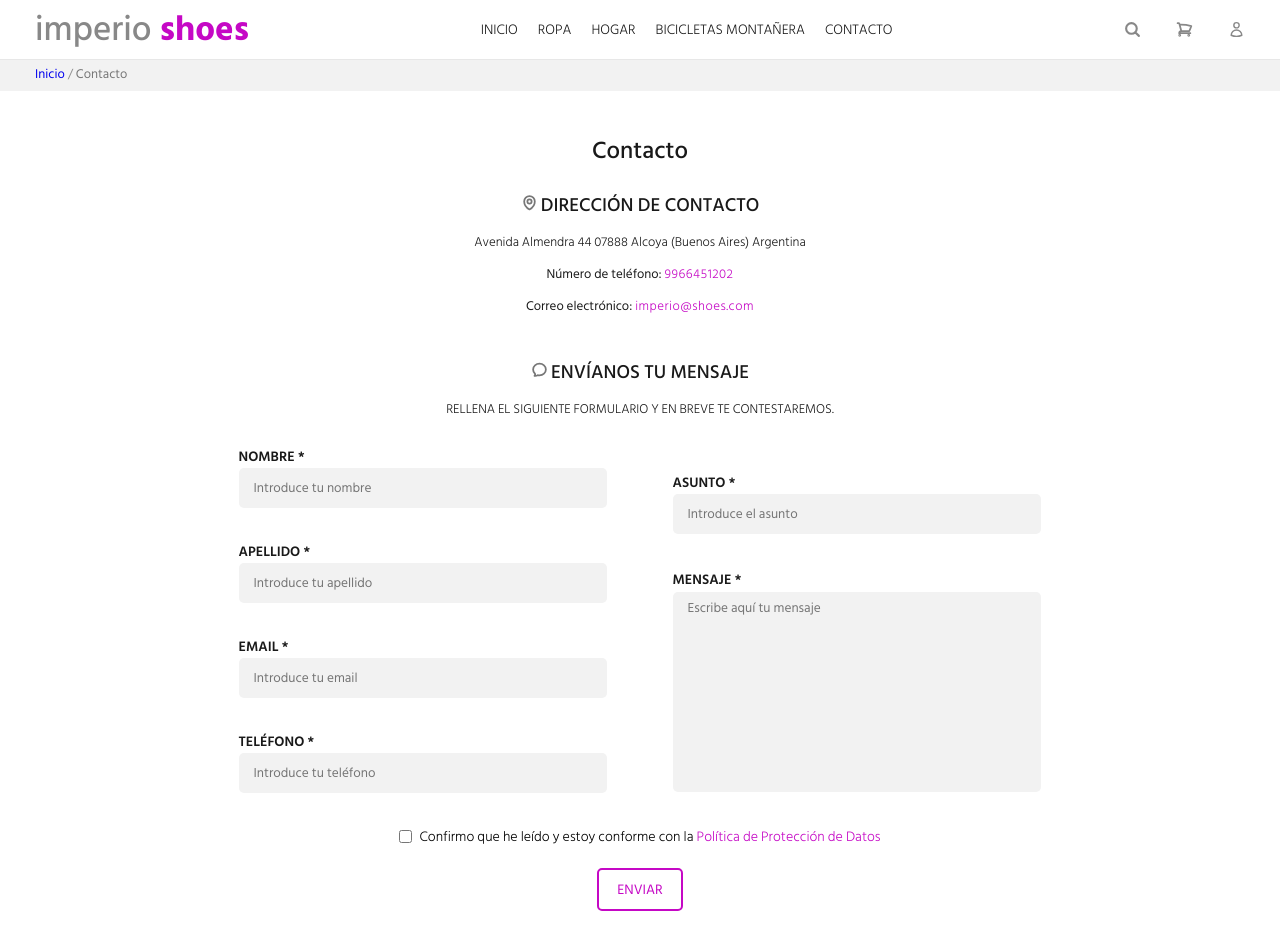
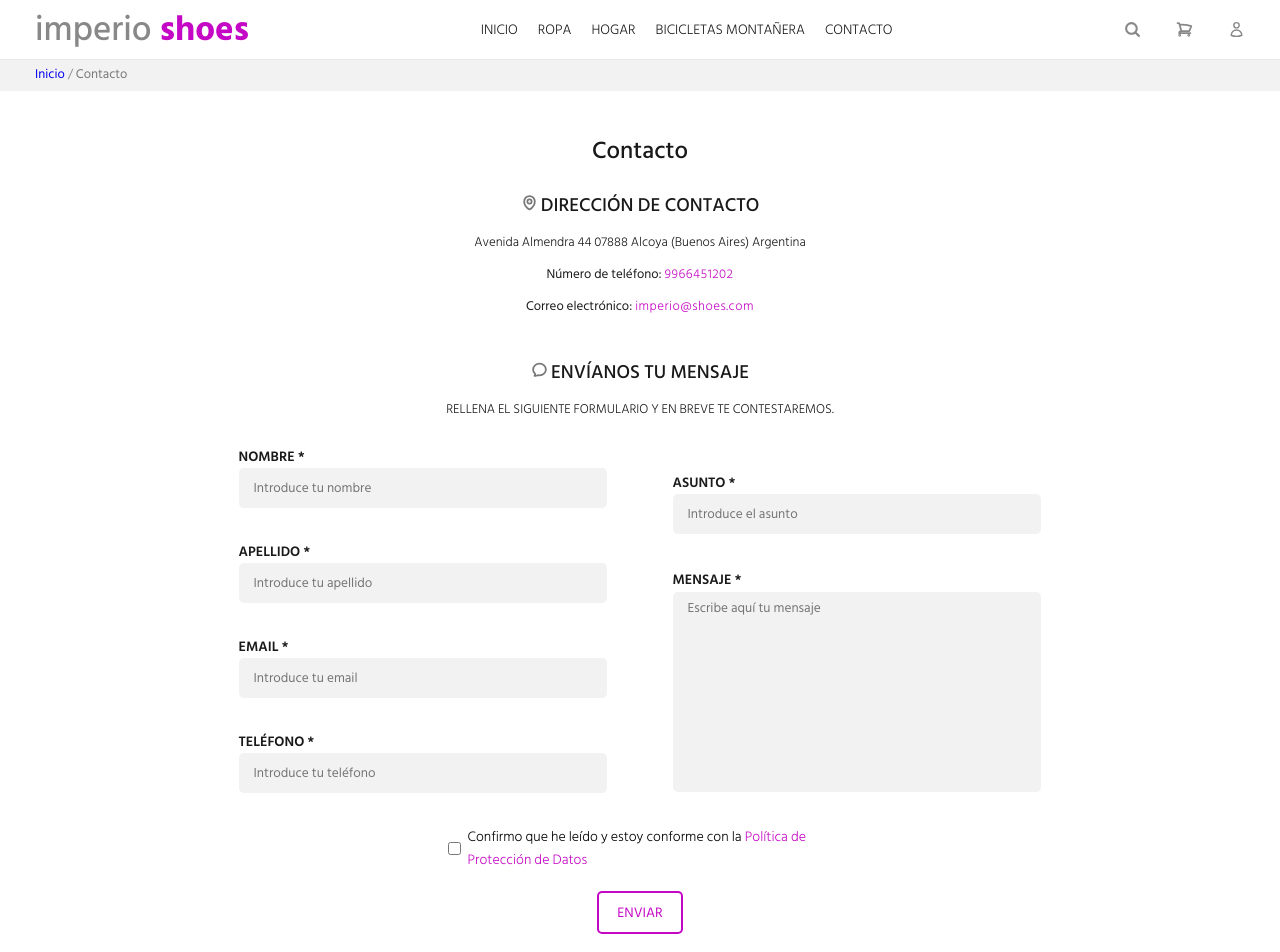
Before and after one commit to gszcode/E-commerce, a React (Vite) app: page /contact in a window 1280 px wide. Shown: the top 952 px of the page. Built offline with nearby package versions, Linux system fonts and the light colour scheme.

Commit message:
se elimino el width auto

```diff
--- a/src/components/CheckBox/checkbox.module.scss
+++ b/src/components/CheckBox/checkbox.module.scss
@@ -26,7 +26,6 @@
 @media (min-width: 1024px) {
   .check,
   .footerStyle {
-    width: auto;
     label {
       font-size: 14px;
     }
```
